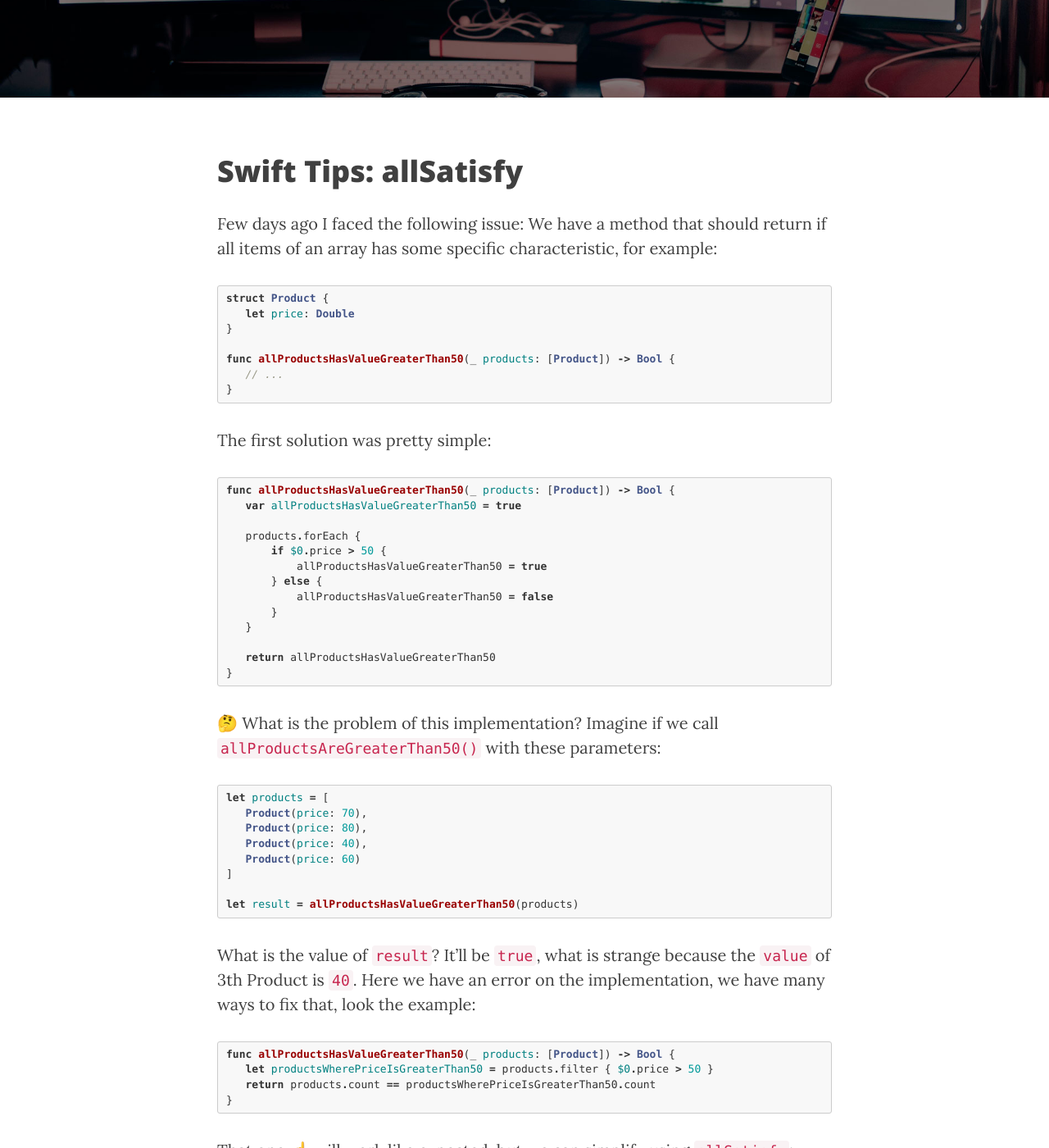
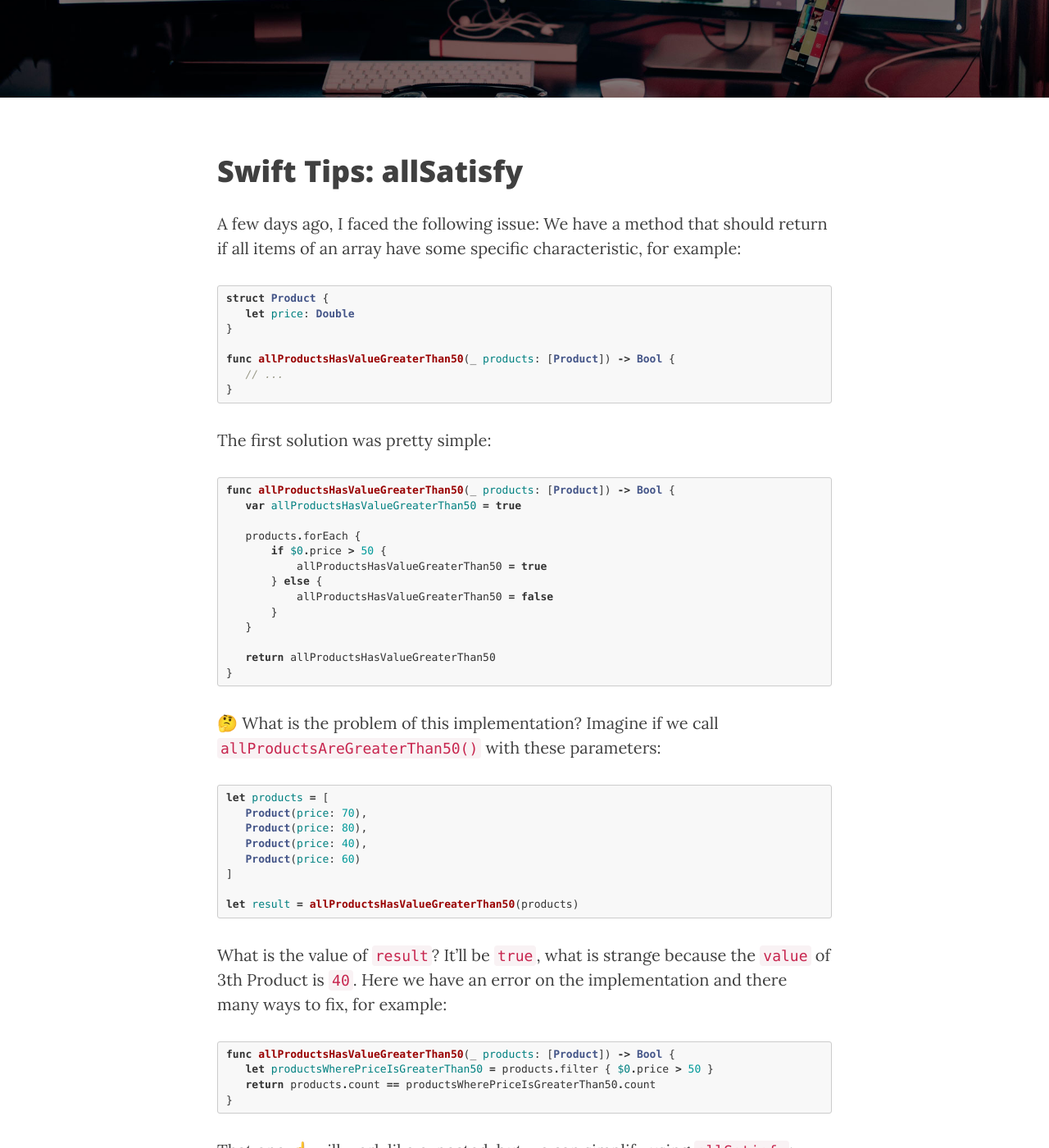
Before and after one commit to serralvo/serralvo.github.io, a Jekyll site: the page built from _posts/2020-09-21-swift-tips-all-satisfy.markdown, in a window 1280 px wide and 1400 px high, scrolled down 294 px. Shown: the whole window at 82% size. Built offline with Jekyll 4.4.1, drawn with Linux system fonts in a browser that asks for light colours; nearby versions of some CDN libraries; some of the changed text lies outside the part shown.

Commit message:
Update and rename 2020-09-20-swift-tips-all-satisfy.markdown to 2020-09-21-swift-tips-all-satisfy.markdown

````diff
--- a/_posts/2020-09-20-swift-tips-all-satisfy.markdown
+++ b/_posts/2020-09-21-swift-tips-all-satisfy.markdown
@@ -6,7 +6,7 @@ layout: post
 
 # Swift Tips: allSatisfy
 
-Few days ago I faced the following issue: We have a method that should return if all items of an array has some specific characteristic, for example:
+A few days ago, I faced the following issue: We have a method that should return if all items of an array have some specific characteristic, for example:
 
 ```swift
 struct Product {
@@ -49,7 +49,7 @@ let products = [
 let result = allProductsHasValueGreaterThan50(products)
 ```
 
-What is the value of `result`? It'll be `true`, what is strange because the `value` of 3th Product is `40`. Here we have an error on the implementation, we have many ways to fix that, look the example:
+What is the value of `result`? It'll be `true`, what is strange because the `value` of 3th Product is `40`. Here we have an error on the implementation and there many ways to fix, for example:
 
 ```swift
 func allProductsHasValueGreaterThan50(_ products: [Product]) -> Bool {
````
Also changed, not shown: other parts of _posts/2020-09-21-swift-tips-all-satisfy.markdown (+1 -1 lines).
